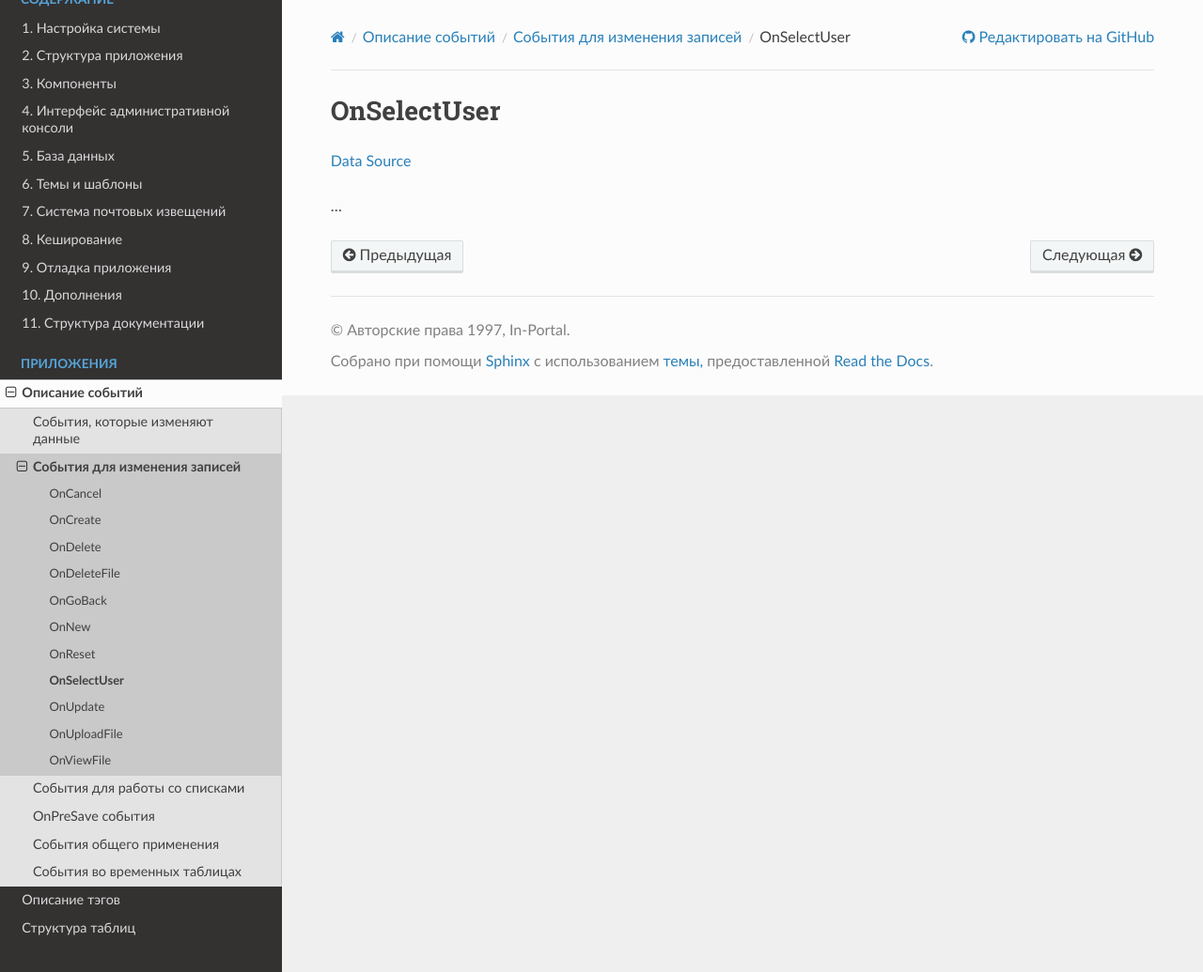
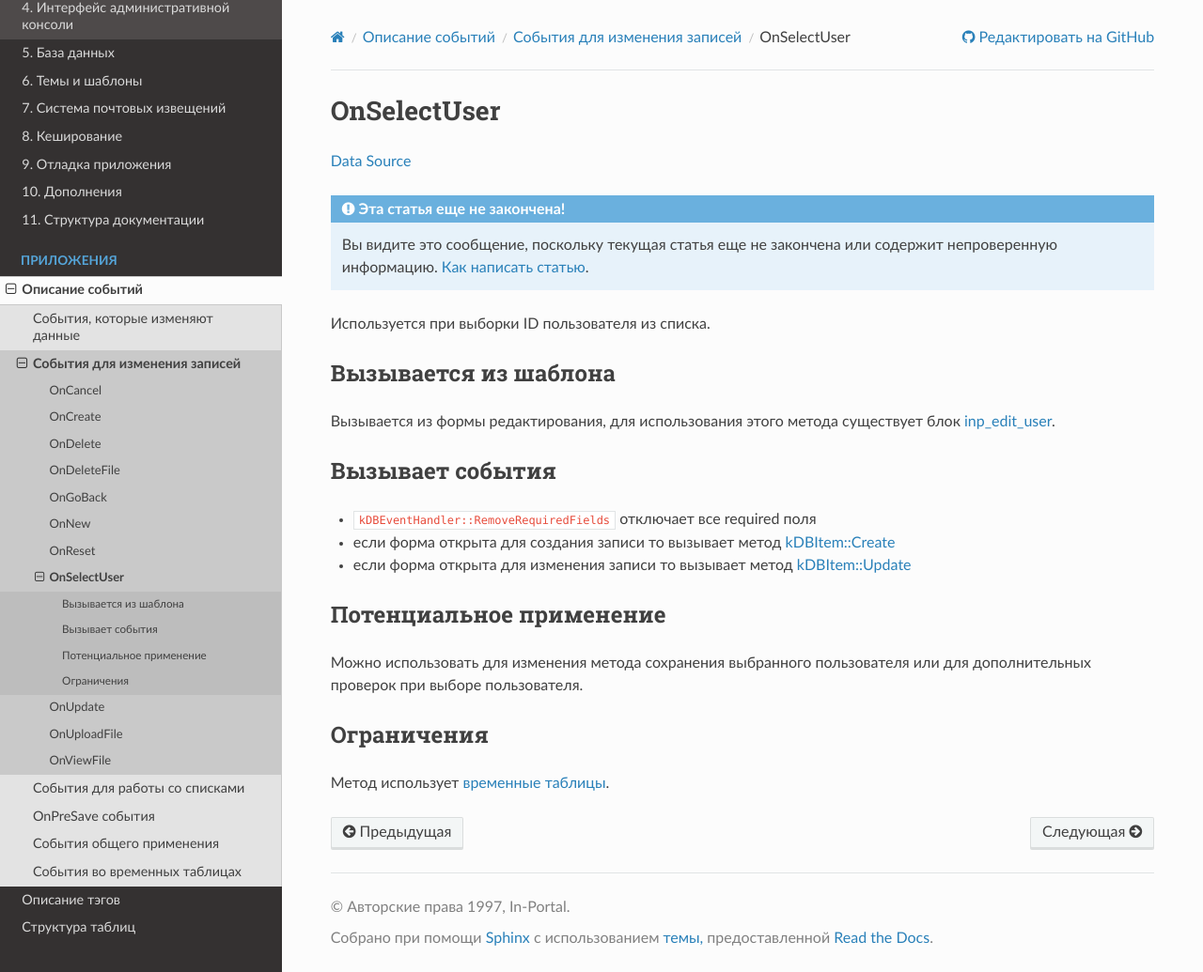
Before and after one commit to in-portal/guide-ru, a Sphinx documentation site: the page built from docs/events/live_editing/on_select_user.rst, in a window 1280 px wide and 1035 px high. Shown: the whole window at 94% size. Built offline with Sphinx 7.4.7 and the Read the Docs theme 3.1.0, drawn with Linux system fonts in a browser that asks for light colours.

Commit message:
Integrated "/events/live_editing/on_select_user.rst"

```diff
--- a/docs/events/live_editing/on_select_user.rst
+++ b/docs/events/live_editing/on_select_user.rst
@@ -2,6 +2,31 @@ OnSelectUser
 ============
 `Data Source`_
 
-...
+.. include:: /includes/not_finished.rst
+
+Используется при выборки ID пользователя из списка.
+
+Вызывается из шаблона
+---------------------
+
+Вызывается из формы редактирования, для использования этого метода существует блок :ref:`form_control_inp_edit_user`.
+
+Вызывает события
+----------------
+
+- ``kDBEventHandler::RemoveRequiredFields`` отключает все required поля
+- если форма открыта для создания записи то вызывает метод :doc:`kDBItem::Create </application_structure/system_classes/working_with_kdbitem_class>`
+- если форма открыта для изменения записи то вызывает метод :doc:`kDBItem::Update </application_structure/system_classes/working_with_kdbitem_class>`
+
+Потенциальное применение
+------------------------
+
+Можно использовать для изменения метода сохранения выбранного пользователя или для дополнительных
+проверок при выборе пользователя.
+
+Ограничения
+-----------
+
+Метод использует :doc:`временные таблицы </database/using_temporary_tables>`.
 
 .. _Data Source: http://guide.in-portal.org/rus/index.php/EventHandler:OnSelectUser
```
